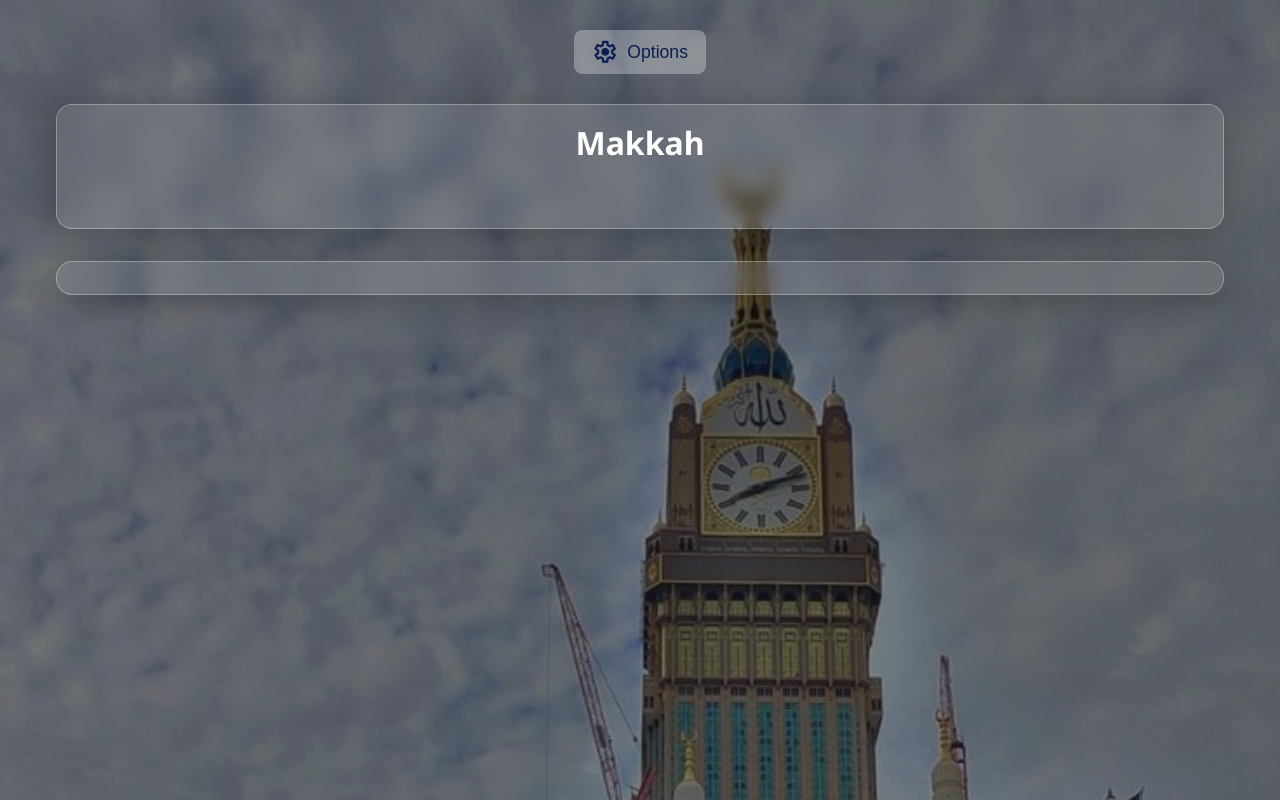
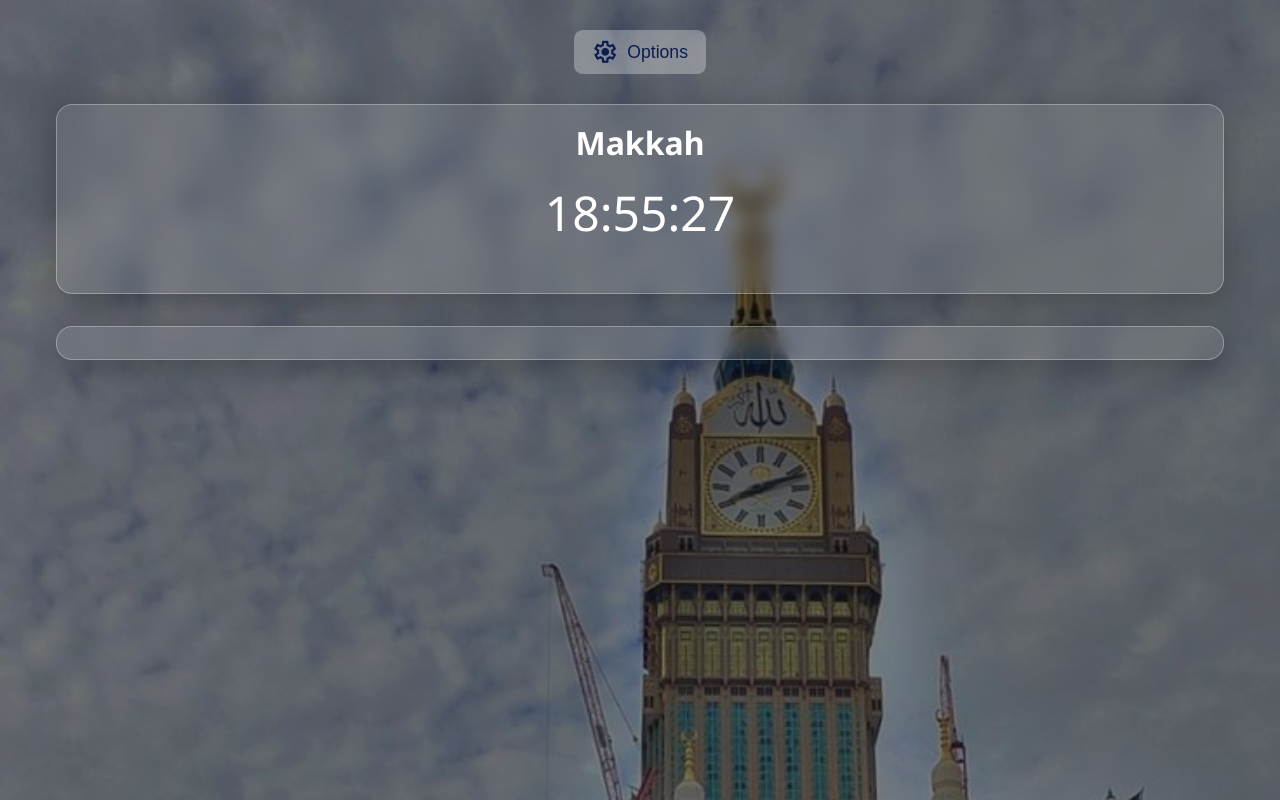
Before and after one commit to hibahdesu/Prayer-Times-App, a website: page index.html in a window 1280 px wide. Drawn offline with nearby package versions, Linux system fonts and the light colour scheme; no server answers.

Commit message:
Add the styles of the timer

```diff
--- a/index.html
+++ b/index.html
@@ -32,7 +32,7 @@
             <div class="city-name">
                 <h1 class="header" id="header">Makkah</h1>
             </div>
-            <div class="time">
+            <div class="time flex center">
 
             </div>
             <div class="date-container">
--- a/scripts.js
+++ b/scripts.js
@@ -62,6 +62,22 @@ datePicker.addEventListener('change', () => {
   getPrayingTimes(selectedCity, selectedDate);
 });
 
+function dateNow() {
+  let now = new Date();
+  let hours = now.getHours().toString().padStart(2, '0');
+  let minutes = now.getMinutes().toString().padStart(2, '0');
+  let seconds = now.getSeconds().toString().padStart(2, '0');
+  let fullTime = `${hours}:${minutes}:${seconds}`;
+
+  time.innerHTML = fullTime;
+
+  console.log(fullTime);
+}
+
+setInterval(dateNow, 1000);
+dateNow();
+// console.log(dateNow());
+
 // ✅ Get prayer times by city name and date
 function getPrayingTimes(cityName, date) {
   const city = cities.find(c => c.name === cityName);
@@ -85,6 +101,7 @@ function getPrayingTimes(cityName, date) {
       console.log(data);
 
       dateElement.innerHTML = `<p>${data.date.gregorian.date}</p>`;
+      // time.innerHTML = `<p>${dateNow()}</p>`
       dateElementH.innerHTML = `<p>${data.date.hijri.date}</p>`;
       day.innerHTML = `<p>${data.date.hijri.weekday.en}</p>`;
       dayM.innerHTML = `<p>${data.date.gregorian.weekday.en}</p>`
--- a/styles.css
+++ b/styles.css
@@ -256,6 +256,9 @@ input[type="date"]::-webkit-calendar-picker-indicator {
     border-color: var(--secondary-color);
 }
 
+.time {
+    font-size: 3rem;
+}
 @media (min-width: 800px) {
     .cards-container {
     flex-direction: row;
```
